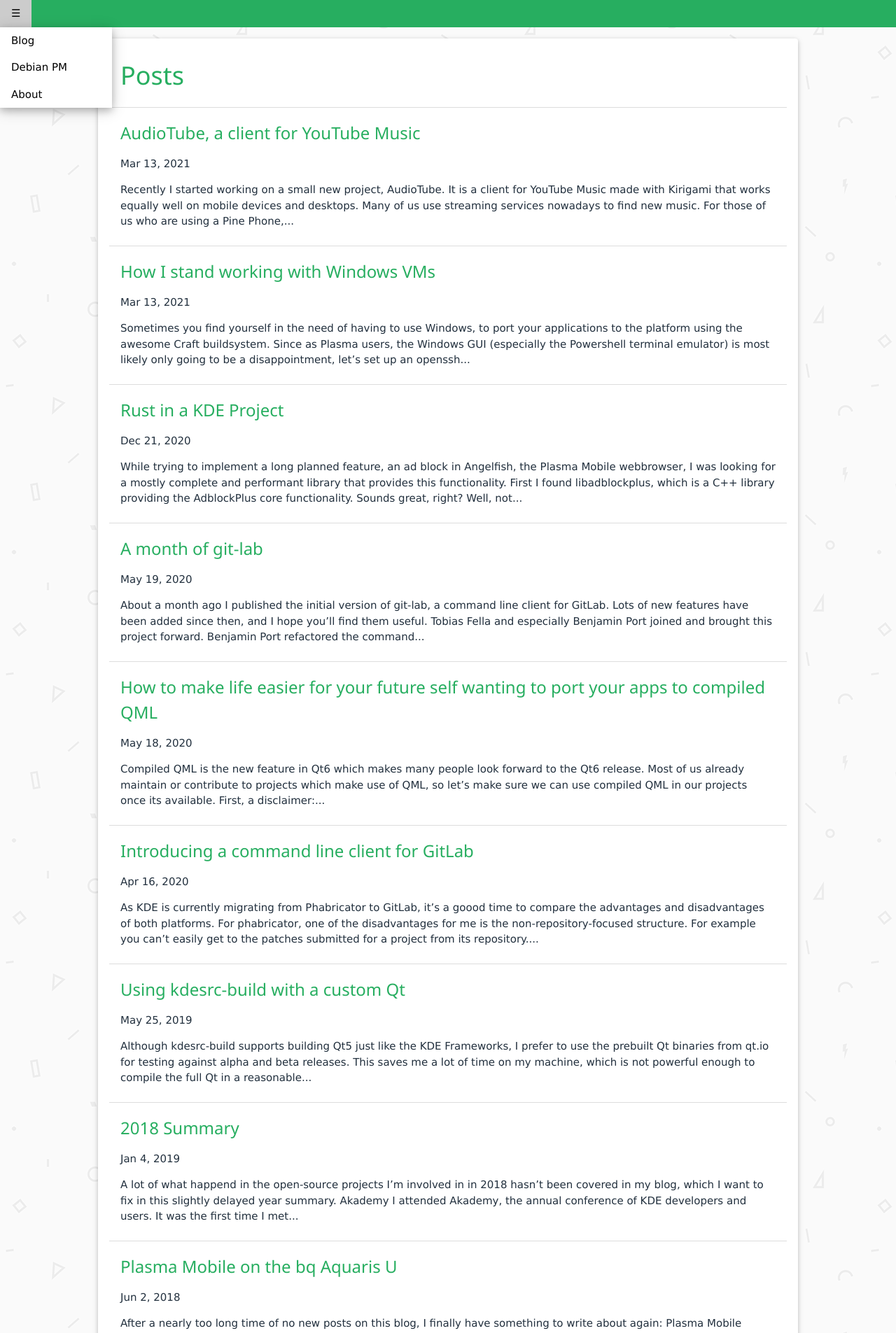
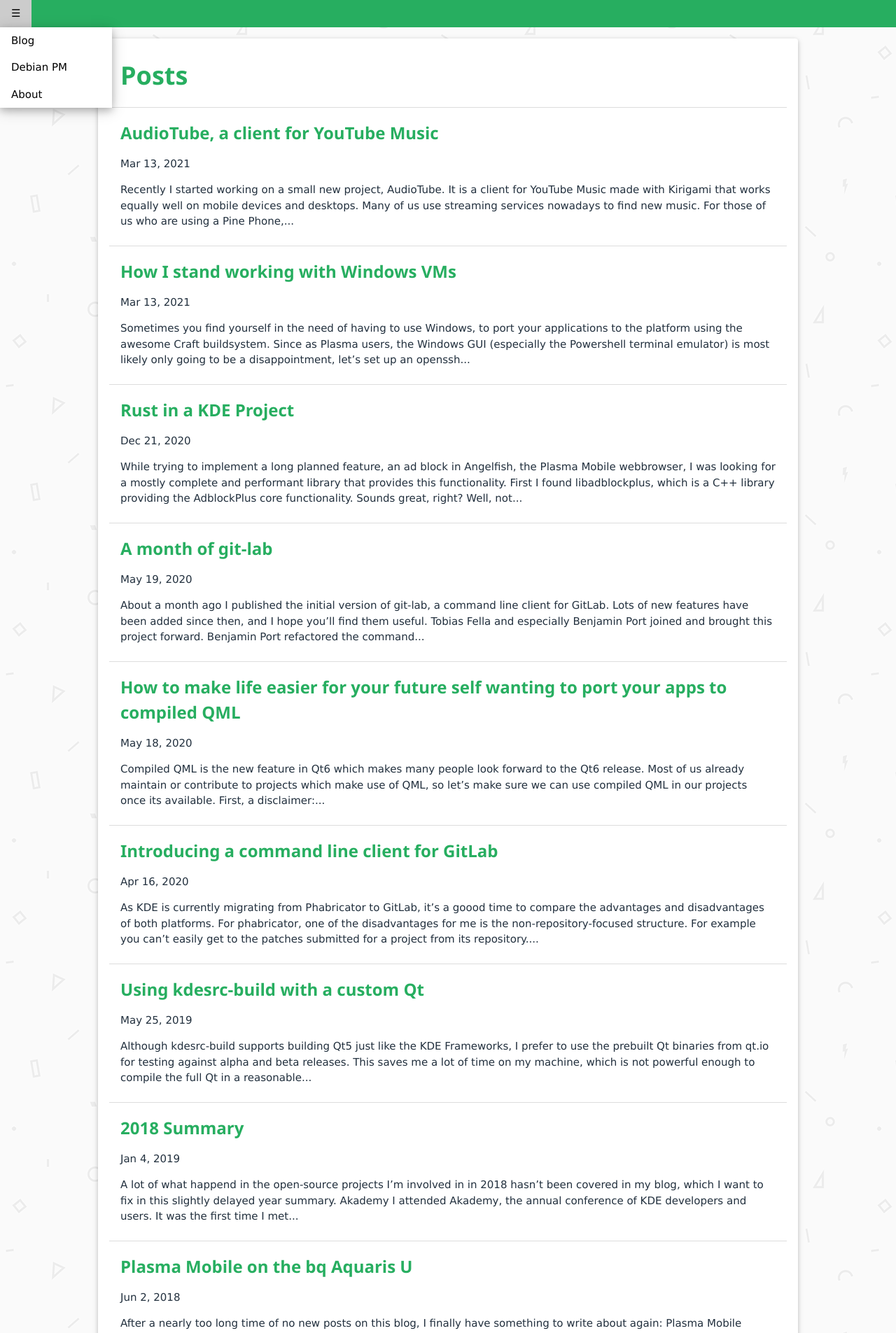
Before and after one commit to jbbgameich/jbbgameich.github.io, a Jekyll site: the page built from index.md, in a window 1280 px wide. Shown: the top 1905 px of the page at 70% size. Built offline with Jekyll 4.4.1, drawn with Linux system fonts in a browser that asks for light colours.

Commit message:
Fix order of css includes

```diff
--- a/_includes/head.html
+++ b/_includes/head.html
@@ -7,8 +7,8 @@
 	<link rel="canonical" href="{{ page.url | replace:'index.html','' | prepend: site.baseurl | prepend: site.url }}">
 
 	<!-- Custom CSS -->
-	<link rel="stylesheet" href="{{ "/css/main.css" | prepend: site.baseurl }}">
 	<link rel="stylesheet" href="{{ "/css/w3.css" | prepend: site.baseurl }}">
 	<link rel="stylesheet" href="{{ "/css/font-awesome.min.css" | prepend: site.baseurl }}">
 	<link rel="stylesheet" href="{{ "/css/tomorrow.css" | prepend: site.baseurl }}">
+        <link rel="stylesheet" href="{{ "/css/main.css" | prepend: site.baseurl }}">
 </head>
```
